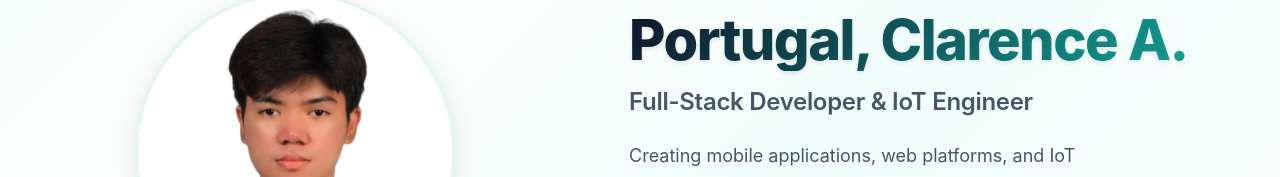
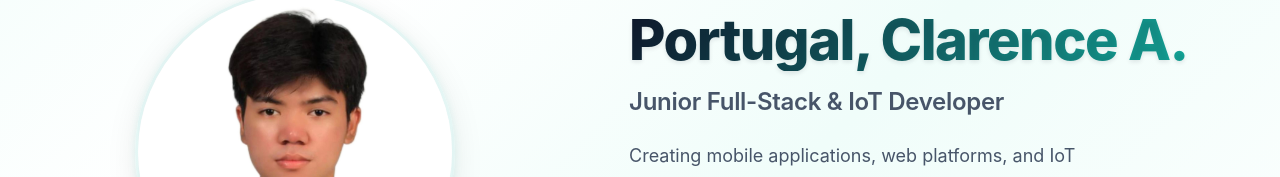
Before and after one commit to clarenceportugal/portfolio, a React (Vite) app: page / in a window 1280 px wide. Shown: the part 280-457 px from the top of the page. Built offline with nearby package versions, Linux system fonts and the light colour scheme.

Commit message:
Update title to Junior Full-Stack & IoT Developer

```diff
--- a/src/App.css
+++ b/src/App.css
@@ -1448,6 +1448,10 @@ section::before {
   right: 0;
   height: 1px;
   background: linear-gradient(90deg, transparent, rgba(20, 184, 166, 0.3), transparent);
+}
+
+.portfolio.dark-mode .footer::before {
+  background: linear-gradient(90deg, transparent, rgba(148, 163, 184, 0.3), transparent);
 }
 
 /* Tablet and desktop mode on mobile (landscape) - smaller buttons */
--- a/src/App.tsx
+++ b/src/App.tsx
@@ -371,7 +371,7 @@ function App() {
           </div>
           <div className="hero-text">
             <h1 className="hero-name">Portugal, Clarence A.</h1>
-            <p className="hero-title">Full-Stack Developer & IoT Engineer</p>
+            <p className="hero-title">Junior Full-Stack & IoT Developer</p>
             <p className="hero-description">
               Creating mobile applications, web platforms, and IoT systems using modern technologies and innovative solutions
             </p>
```
Also changed, not shown: 1 other file (tests, documents, lock files or other folders).
